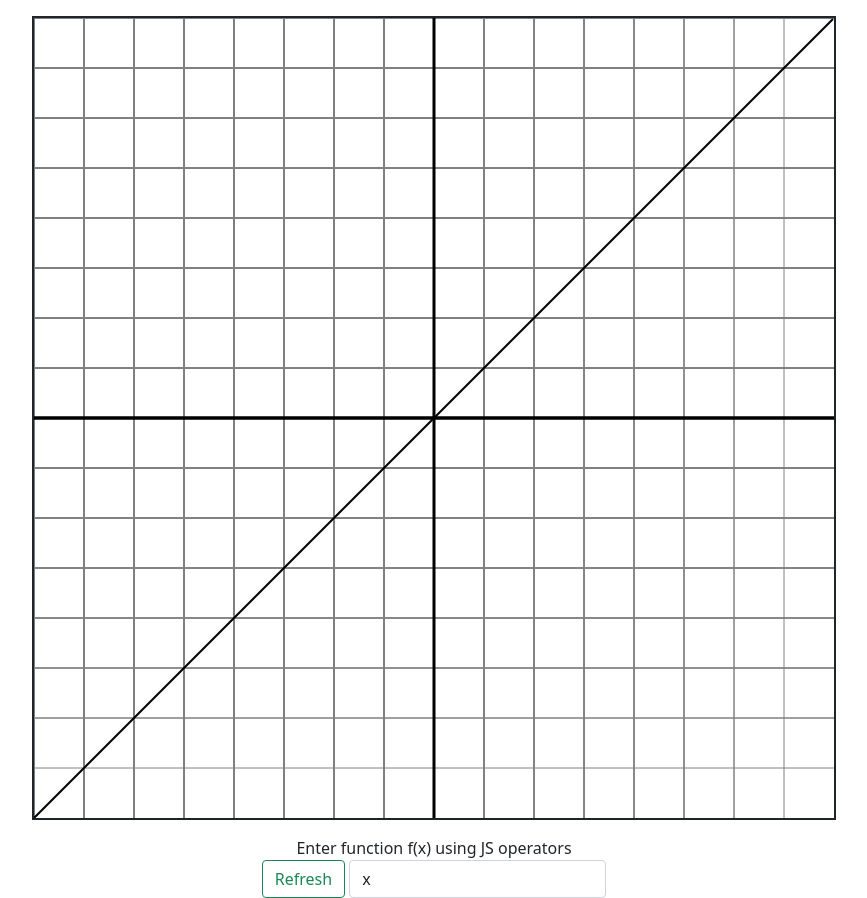
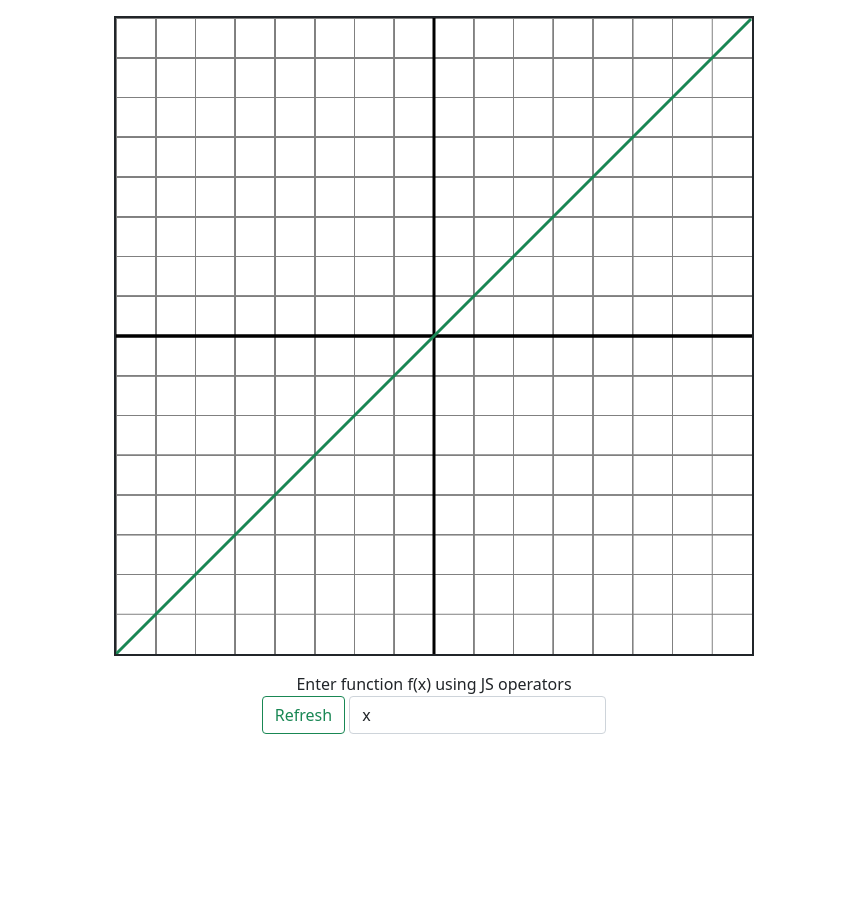
Before and after one commit to basedest/js-gcalc, a plain HTML site: page index.html in a window 1280 px wide. Shown: the whole page, without its empty margins (206-1073 px from the left). After the commit the page ends 800 px from the top, so only its background shows below. Drawn offline with nearby package versions, Linux system fonts and the light colour scheme.

Commit message:
resize update

```diff
--- a/index.html
+++ b/index.html
@@ -10,11 +10,11 @@
 		<title>Graphing Calculator</title>
 	</head>
 	<body onload="setup();">
-		<div class="d-grid grid-center">
-			<canvas class="border border-dark border-2 m-3" width="800px" height="800px" id="basedCanvas"></canvas>
+		<div class="d-grid grid-center" id="main">
+			<canvas class="border border-dark border-2 m-3" id="basedCanvas"></canvas>
 			<label class="text-center" for="func">Enter function f(x) using JS operators</label>
 			<div class="d-flex justify-content-center">
-				<input class="btn btn-outline-success" type="button" value="Refresh" id="refresh" onclick="draw()">
+				<input class="btn btn-outline-success" type="button" value="Refresh" id="refresh" onclick="buttonPress()">
 				<input class="form-control ms-1" type="text" value="x" id="func">
 			</div>
 		</div>
--- a/script.js
+++ b/script.js
@@ -1,32 +1,59 @@
 let canvas;
 let ctx;
-let scale = 20;
+let scale;
+let func = "x";
 
 function setup() {
   canvas = document.getElementById('basedCanvas');
   ctx = canvas.getContext('2d');
-  ctx.translate(canvas.width/2, canvas.height/2);
-  initilizeGraph();
-  drawGraph("x");
+  draw();
+}
+
+//setting canvas size to be in 1x resolution
+function resizeCanvasToDisplaySize(canvas) {
+  // look up the size the canvas is being displayed
+  const width = canvas.clientWidth;
+  const height = canvas.clientHeight;
+
+  // If it's resolution does not match change it
+  if (canvas.width !== width || canvas.height !== height) {
+    canvas.width = width;
+    canvas.height = height;
+    return true;
+  }
+
+  return false;
 }
 
 function initilizeGraph() {
+  //resizing stuff
+  resizeCanvasToDisplaySize(canvas);
+  scale = canvas.width/16;
+  ctx.setTransform(1, 0, 0, 1, 0, 0);
+  ctx.translate(canvas.width/2, canvas.height/2);
+
+  //clearing screen
+  ctx.clearRect(-canvas.width/2,-canvas.height/2,canvas.width,canvas.height);
+  //setting stroke style
   ctx.strokeStyle="Gray";
   ctx.lineWidth = 1;
+  //tracing vertical grid
   ctx.beginPath();
-  for (var x = -canvas.width/2; x < canvas.width/2; x+=50) {
+  for (var x = -canvas.width/2; x < canvas.width/2; x+=scale) {
     ctx.moveTo(x,-canvas.height/2);
     ctx.lineTo(x,canvas.height/2);
     ctx.stroke();
     ctx.moveTo(x,-canvas.height/2);
   }
+  //tracing horizontal grid
   ctx.beginPath();
-  for (var y = -canvas.height/2; y < canvas.height/2; y+=50) {
+  for (var y = -canvas.height/2; y < canvas.height/2; y+=scale) {
     ctx.moveTo(-canvas.width/2,y);
     ctx.lineTo(canvas.width/2,y);
     ctx.stroke();
     ctx.moveTo(-canvas.width/2,y);
   }
+  //drawing axises
   ctx.beginPath();
   ctx.strokeStyle="Black";
   ctx.lineWidth = 3;
@@ -39,9 +66,9 @@ function initilizeGraph() {
 }
 
 function drawGraph(f) {
-    ctx.lineWidth = 2;
+    ctx.lineWidth = 3;
+    ctx.strokeStyle="#198754"; //nice green color
     ctx.beginPath();
-
     let x_ = -canvas.width/2;
     let x = x_/scale;
     let y = -eval(f)*scale;
@@ -55,10 +82,14 @@ function drawGraph(f) {
     ctx.stroke();
 }
 
+function buttonPress() {
+  func = document.getElementById("func").value;
+  draw();
+}
+
 function draw() {
-  let func = document.getElementById("func").value;
-
-  ctx.clearRect(-canvas.width/2,-canvas.height/2,canvas.width,canvas.height);
   initilizeGraph();
   drawGraph(func);
 }
+
+requestAnimationFrame(draw);
--- a/styles.css
+++ b/styles.css
@@ -2,3 +2,8 @@
 .grid-center {
     place-items: center;
 }
+
+canvas {
+    width: 80vh;
+    height: 80vh;
+}
```
